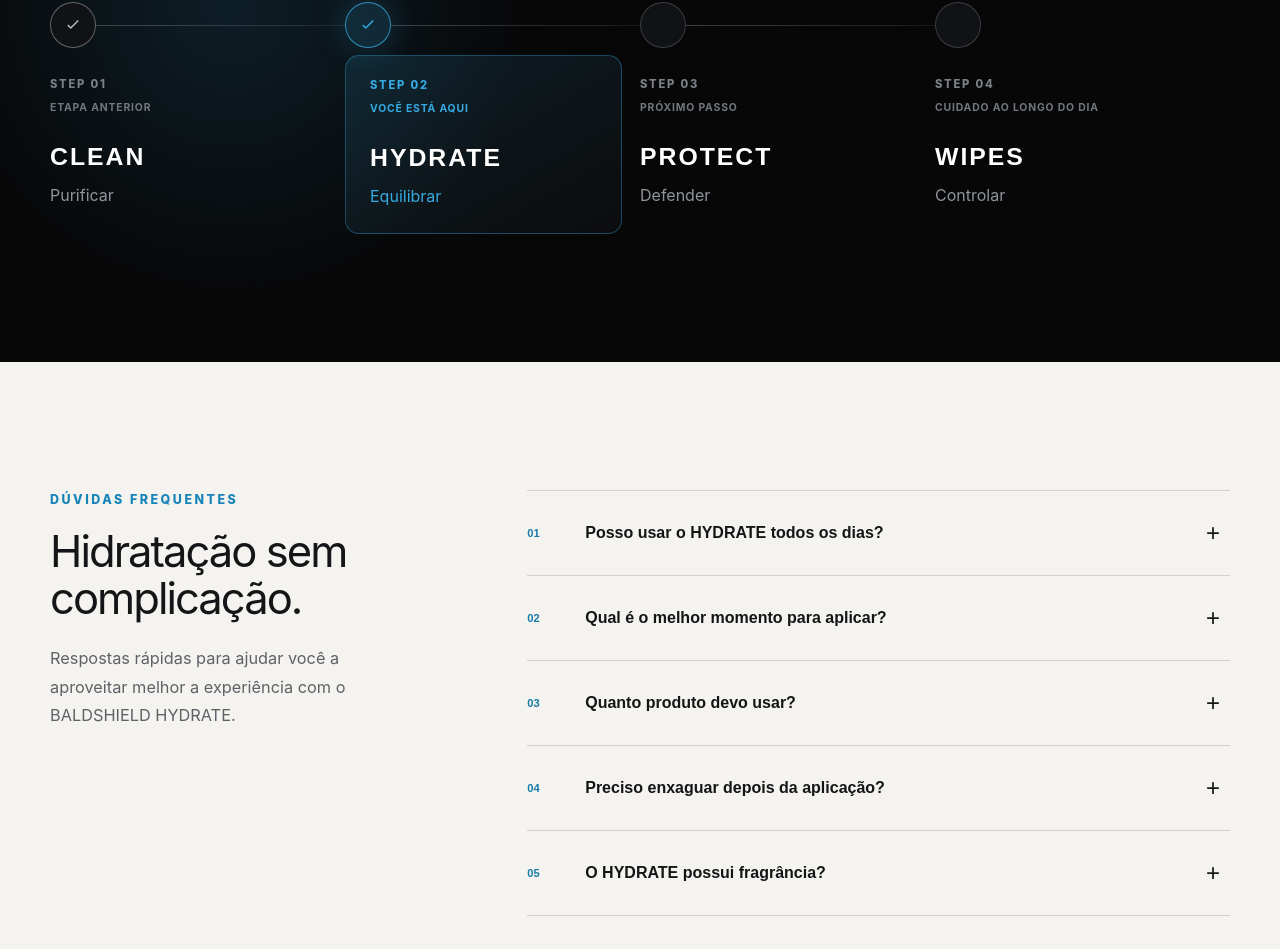
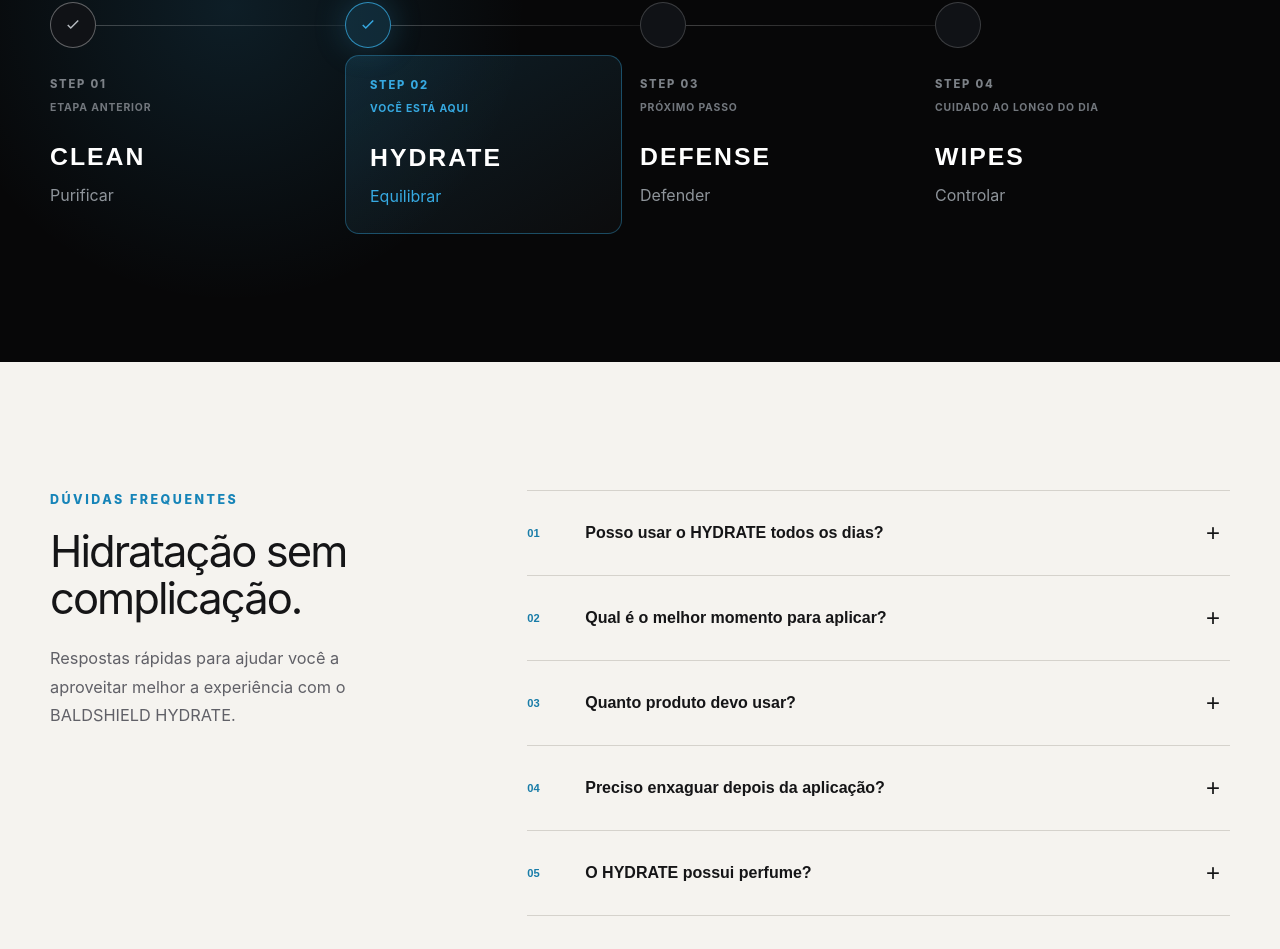
Before and after one commit to marcosagomes40-droid/baldshield-web-main, a React (Vite) app: page /hydrate in a window 1280 px wide. Shown: the part 4402-5351 px from the top of the page. Built offline with nearby package versions, Linux system fonts and the light colour scheme; the HTML template or start-up script is replaced by a standard one.

Commit message:
Launch 1.0: alinha landings CLEAN HYDRATE e DEFENSE

```diff
--- a/src/pages/CleanLanding.jsx
+++ b/src/pages/CleanLanding.jsx
@@ -85,7 +85,7 @@
   },
   {
     step: "STEP 03",
-    name: "PROTECT",
+    name: "DEFENSE",
     action: "Defender",
     status: "Proteção diária",
   },
--- a/src/pages/HydrateLanding.jsx
+++ b/src/pages/HydrateLanding.jsx
@@ -85,7 +85,7 @@
   },
   {
     step: "STEP 03",
-    name: "PROTECT",
+    name: "DEFENSE",
     action: "Defender",
     status: "Próximo passo",
   },
@@ -106,7 +106,7 @@
   {
     question: "Qual é o melhor momento para aplicar?",
     answer:
-      "Aplique sobre o couro cabeludo limpo e seco. Na rotina BaldShield, ele entra depois do STEP 01 CLEAN e antes do STEP 03 PROTECT.",
+      "Aplique sobre o couro cabeludo limpo e seco. Na rotina BaldShield, ele entra depois do STEP 01 CLEAN e antes do STEP 03 DEFENSE.",
   },
   {
     question: "Quanto produto devo usar?",
@@ -119,14 +119,14 @@
       "Não. Massageie suavemente até a completa absorção e deixe o produto permanecer sobre a pele.",
   },
   {
-    question: "O HYDRATE possui fragrância?",
+    question: "O HYDRATE possui perfume?",
     answer:
-      "Consulte o rótulo do BALDSHIELD HYDRATE para confirmar as características completas da formulação e as orientações de uso.",
+      "Não. O HYDRATE foi formulado sem perfume, uma escolha pensada para o cuidado diário do couro cabeludo exposto, evitando fragrâncias desnecessárias na rotina e sem competir com o perfume que você escolhe usar.",
   },
   {
-    question: "Posso aplicar o protetor solar depois?",
+    question: "Depois do HYDRATE, como proteger o couro cabeludo exposto?",
     answer:
-      "Sim. Aguarde a absorção do HYDRATE e continue a rotina com o STEP 03 PROTECT, seguindo as instruções de uso do protetor.",
+      "Após a absorção do HYDRATE, utilize diariamente a Loção Multifuncional DEFENSE, STEP 03 do Scalp Defense System™, com FPS 70 e alta proteção UVA | UVB. Siga sempre o modo de uso indicado no rótulo do produto.",
   },
   {
     question: "O que fazer em caso de desconforto?",
--- a/src/pages/ProtectLanding.jsx
+++ b/src/pages/ProtectLanding.jsx
@@ -178,8 +178,7 @@
             </p>
 
             <p className="protect-hero__support">
-              Hidratação e proteção de alto desempenho para integrar o cuidado diário
-              do couro cabeludo exposto.
+              Alta proteção para o couro cabeludo exposto, com hidratação integrada ao cuidado diário.
             </p>
 
             <div className="protect-hero__actions">
```
